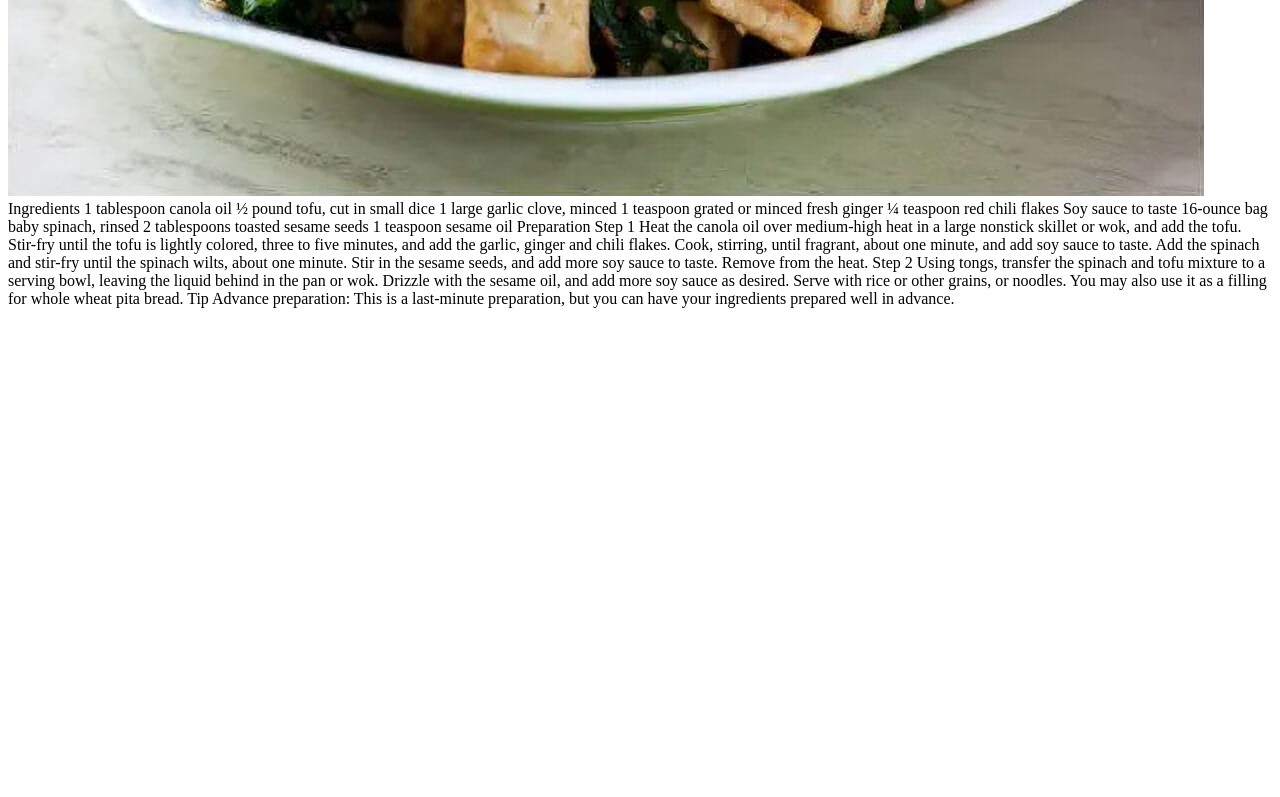
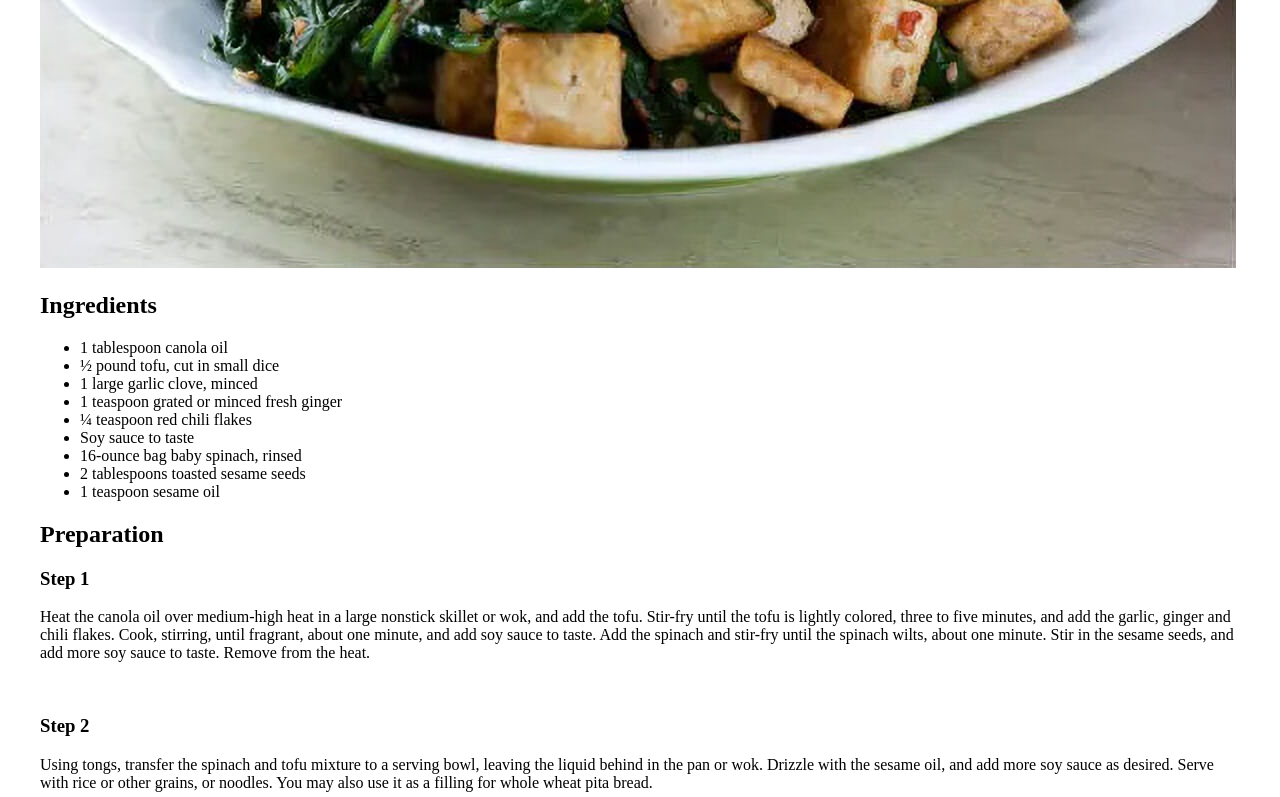
Before and after one commit to eosanche/exercise7, a plain HTML site: page index.html in a window 1280 px wide. Shown: the part 626-1423 px from the top of the page. Before the commit the page ends 942 px from the top, so only its background shows below. Drawn offline with Linux system fonts and the light colour scheme.

Commit message:
new code

```diff
--- a/index.html
+++ b/index.html
@@ -6,35 +6,65 @@
 
 <html lang="en">
   <meta charset="UTF-8">
+  <style>
+    div {
+      width: 1200px;
+      margin: 0 auto;
+    }
+  </style>
+
+  <div class="div">
 
 
-Spinach, Tofu and Sesame Stir-Fry
+
+    <h1>
+
+      Spinach, Tofu and Sesame Stir-Fry </h1>
     By: Martha Rose Shulman
     Yield: 3 Servings
 
     <img src="recipe-photo-Enhanced-SR.jpg" alt="fried tofu cooked to where it becomes crispy with stir fried spainach sprinkled with seame seeds on top" width="auto" height="auto">
 
 
-Ingredients
+    <h2>
+      Ingredients</h2>
 
-1 tablespoon canola oil
-½ pound tofu, cut in small dice
-1 large garlic clove, minced
-1 teaspoon grated or minced fresh ginger
-¼ teaspoon red chili flakes
-Soy sauce to taste
-16-ounce bag baby spinach, rinsed
-2 tablespoons toasted sesame seeds
-1 teaspoon sesame oil
+    <ul>
+      <li> 1 tablespoon canola oil</li>
+      <li> ½ pound tofu, cut in small dice</li>
+      <li> 1 large garlic clove, minced</li>
+      <li> 1 teaspoon grated or minced fresh ginger</li>
+      <li> ¼ teaspoon red chili flakes</li>
+      <li>Soy sauce to taste </li>
+      <li> 16-ounce bag baby spinach, rinsed</li>
+      <li> 2 tablespoons toasted sesame seeds</li>
+      <li> 1 teaspoon sesame oil</li>
+    </ul>
 
+    <h2>
       Preparation
+    </h2>
 
-Step 1
-Heat the canola oil over medium-high heat in a large nonstick skillet or wok, and add the tofu. Stir-fry until the tofu is lightly colored, three to five minutes, and add the garlic, ginger and chili flakes. Cook, stirring, until fragrant, about one minute, and add soy sauce to taste. Add the spinach and stir-fry until the spinach wilts, about one minute. Stir in the sesame seeds, and add more soy sauce to taste. Remove from the heat.
 
+    <h3> Step 1 </h3>
+    <p>
+
+      Heat the canola oil over medium-high heat in a large nonstick skillet or wok, and add the tofu. Stir-fry until the tofu is lightly colored, three to five minutes, and add the garlic, ginger and chili flakes. Cook, stirring, until fragrant, about one minute, and add soy sauce to taste. Add the spinach and stir-fry until the spinach wilts, about one minute. Stir in the sesame seeds, and add more soy sauce to taste. Remove from the heat. </p>
+
+    <br>
+
+    <h3>
       Step 2
-Using tongs, transfer the spinach and tofu mixture to a serving bowl, leaving the liquid behind in the pan or wok. Drizzle with the sesame oil, and add more soy sauce as desired. Serve with rice or other grains, or noodles. You may also use it as a filling for whole wheat pita bread.
+    </h3>
+    <p>
 
+      Using tongs, transfer the spinach and tofu mixture to a serving bowl, leaving the liquid behind in the pan or wok. Drizzle with the sesame oil, and add more soy sauce as desired. Serve with rice or other grains, or noodles. You may also use it as a filling for whole wheat pita bread.</p>
+
+    <br>
+
+    <h3>
       Tip
-Advance preparation: This is a last-minute preparation, but you can have your ingredients prepared well in advance.
+    </h3>
+    <p> Advance preparation: This is a last-minute preparation, but you can have your ingredients prepared well in advance. </p>
+  </div>
 </html>
```
Lines whose indentation alone changed are shown as unchanged.
